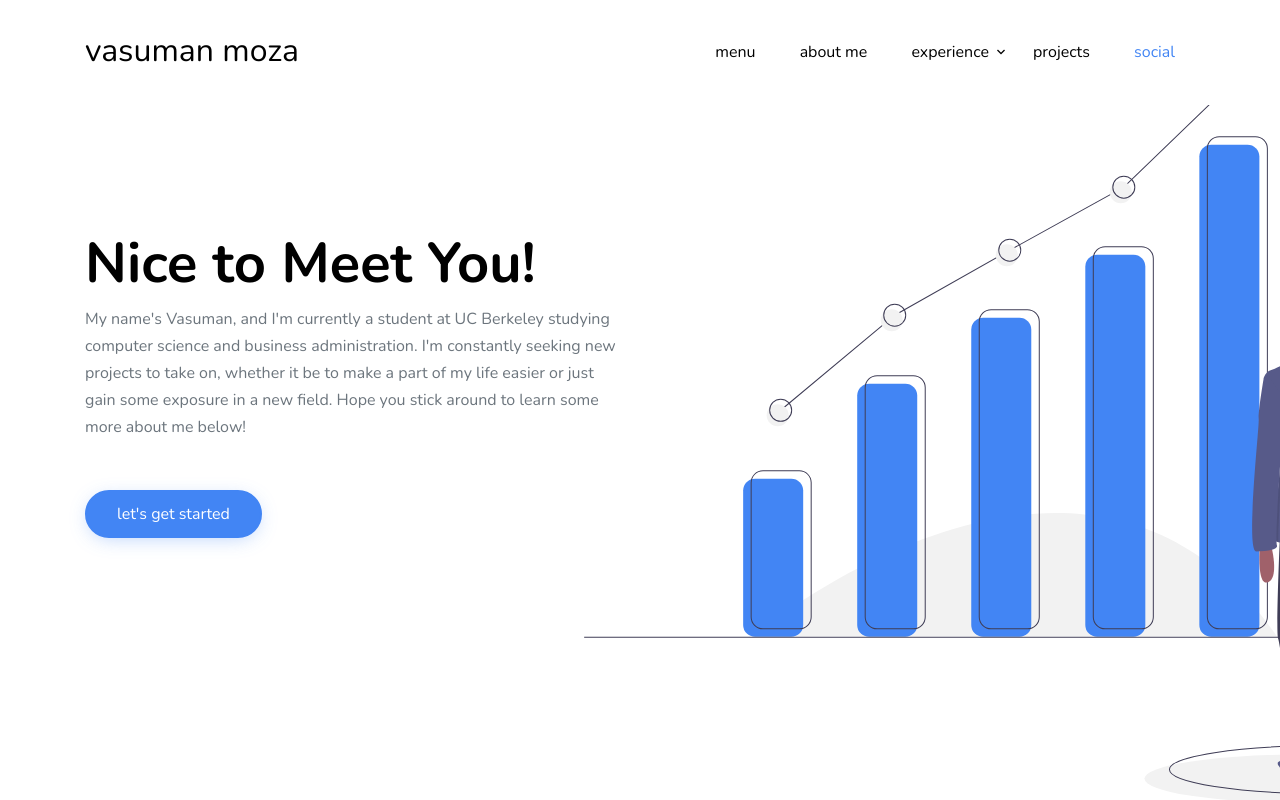
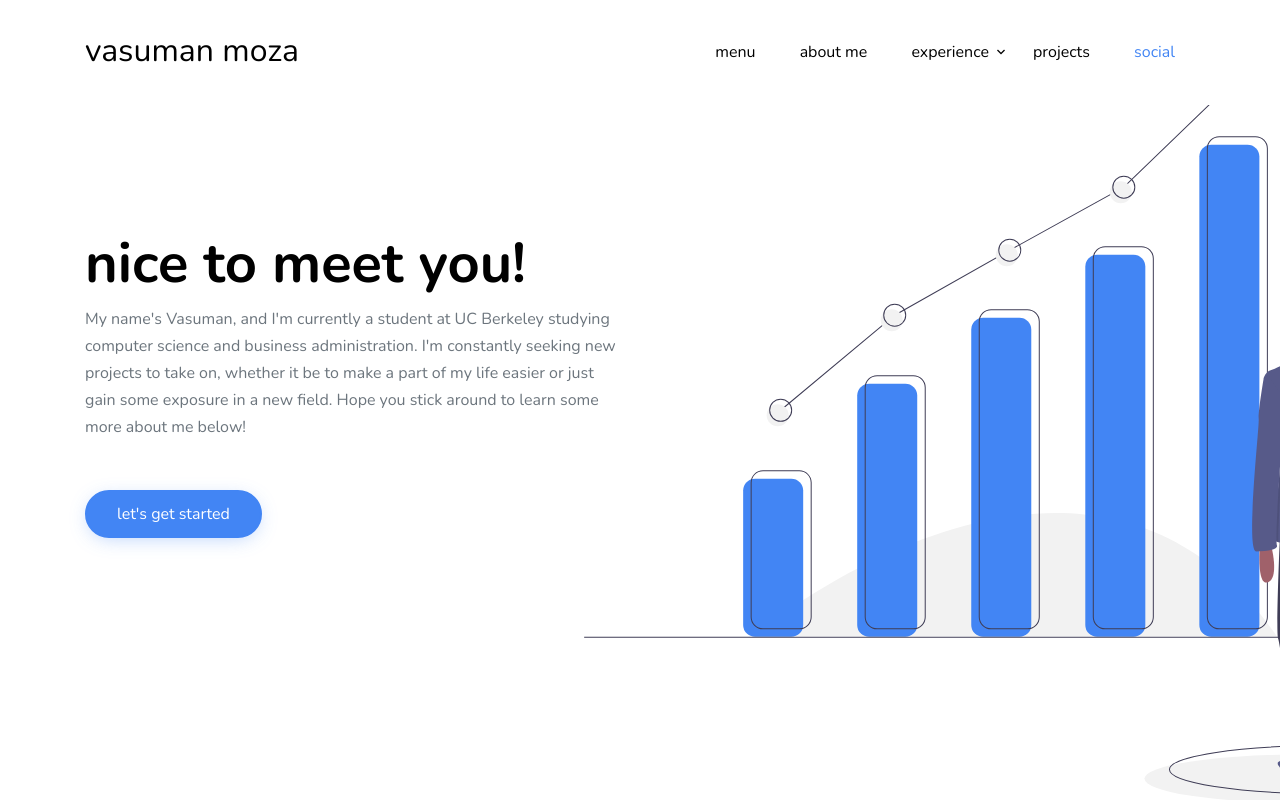
Before and after one commit to VMoza/profilesite, a plain HTML site: page index.html in a window 1280 px wide. Shown: the top 800 px of the page. Drawn offline with nearby package versions, Linux system fonts and the light colour scheme; files whose address does not match are found by name.

Commit message:
Master 1

```diff
--- a/index.html
+++ b/index.html
@@ -95,7 +95,7 @@
 
             <div class="row mb-4" data-aos="fade-up" data-aos-delay="200">
               <div class="col-lg-6 mr-auto">
-                <h1>Nice to Meet You!</h1>
+                <h1>nice to meet you!</h1>
                 <p class="mb-5">My name's Vasuman, and I'm currently a student at UC Berkeley studying computer science and business administration. I'm constantly seeking new projects to take on, whether it be to make a part of my life easier or just gain some exposure in a new field. Hope you stick around to learn some more about me below!</p>
                 <div>
                   <a href="#menu" class="btn btn-primary mr-2 mb-2">let's get started</a>
```
